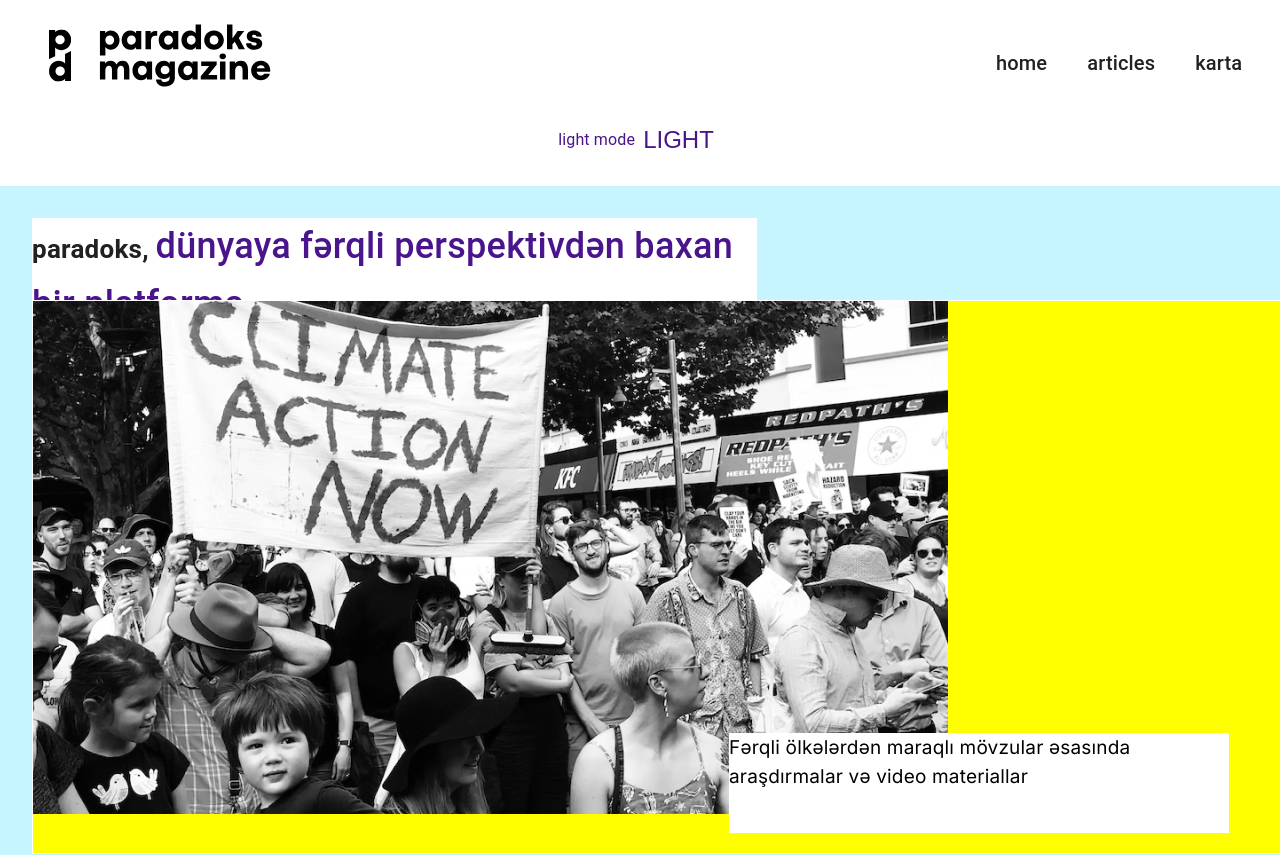
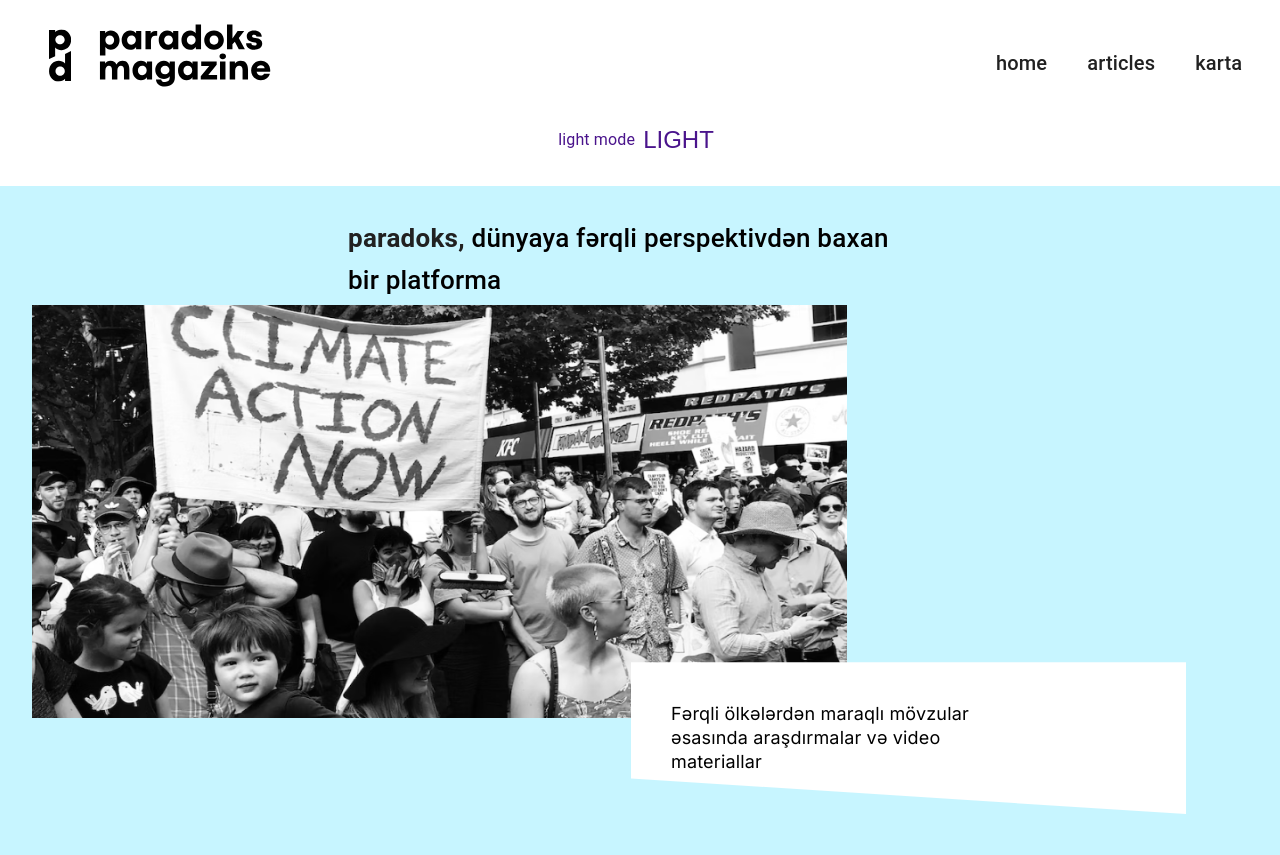
Before and after one commit to javidan-dot-com/paradoks-web, a Next.js app: page / in a window 1280 px wide. Shown: the top 855 px of the page. Built offline with nearby package versions, Linux system fonts and the light colour scheme; a web font is replaced by a local one.

Commit message:
scrollOne styling done

```diff
--- a/modules/scroll-one/ScrollOne.styles.ts
+++ b/modules/scroll-one/ScrollOne.styles.ts
@@ -20,7 +20,8 @@ export const ScrollOneContainerStyles = (theme: Theme) => ({
 
 export const ScrollOneHeaderContainerStyles = (theme: Theme) => ({
   position: "relative",
-  width: "725px",
-  height: "82px",
-  backgroundColor: "white",
-})
+  width: "546px",
+  height: "101px",
+  backgroundColor: "#C7F5FF",
+  left: "316px",
+});
--- a/modules/scroll-one/ScrollOne.tsx
+++ b/modules/scroll-one/ScrollOne.tsx
@@ -1,32 +1,30 @@
 import { Box, Typography } from "@mui/material";
-import { ScrollOneStyles, ScrollOneContainerStyles, ScrollOneHeaderContainerStyles } from "./ScrollOne.styles";
+import {
+  ScrollOneStyles,
+  ScrollOneContainerStyles,
+  ScrollOneHeaderContainerStyles,
+} from "./ScrollOne.styles";
 import Image from "next/image";
 
 const ScrollOne = () => {
   const headingText = {
     brand: "paradoks, ",
     slogan: "dünyaya fərqli perspektivdən baxan bir platforma",
-    secondSlogan:
+    information:
       "Fərqli ölkələrdən maraqlı  mövzular əsasında araşdırmalar və video materiallar",
   };
 
   return (
     <Box sx={(theme) => ScrollOneContainerStyles(theme)}>
-      <Box
-        sx={(theme) => ScrollOneHeaderContainerStyles(theme)}
-      >
+      <Box sx={(theme) => ScrollOneHeaderContainerStyles(theme)}>
         <Typography
           variant="h6"
           sx={{
-            fontSize: "36px",
+            fontSize: "26px",
+            color: "black",
           }}
         >
-          <Typography
-            sx={
-              (theme) => ScrollOneStyles(theme)
-            }
-            component="span"
-          >
+          <Typography sx={(theme) => ScrollOneStyles(theme)} component="span">
             {headingText.brand}
           </Typography>
           {headingText.slogan}
@@ -39,10 +37,9 @@ const ScrollOne = () => {
           position: "relative",
           justifyContent: "flex-start",
           flexDirection: "row",
-          border: "1px solid white",
           width: "100%",
           height: "100%",
-          backgroundColor: "yellow",
+          backgroundColor: "#C7F5FF",
           color: "white",
         }}
       >
@@ -50,37 +47,40 @@ const ScrollOne = () => {
           <Image
             src="/images/imageScrollOne.png"
             alt="Image Scroll One"
-            width={915}
-            height={513}
+            width={815}
+            height={413}
           />
         </Box>
 
         <Box
           sx={{
             position: "absolute",
-            bottom: "20px",
-            right: "60px",
-            width: "500px",
-            height: "100px",
+            bottom: "1px",
+            top: "357px",
+            right: "104px",
+            width: "555px",
+            height: "155px",
             backgroundColor: "white",
+            clipPath: " polygon(0 0, 100% 0, 100% 98%, 0 75%)",
           }}
         >
           <Typography
             sx={{
-              width: "473px",
-              height: "87px",
-              left: "calc(50% - 473px/2 - 3.5px)",
-              top: "calc(50% - 87px/2)",
+              width: "363px",
+              left: "50px",
+              height: "90px",
               fontFamily: "Inter",
               fontStyle: "normal",
               fontWeight: "400",
-              fontSize: "19px",
-              lineHeight: "29px",
+              fontSize: "18px",
+              lineHeight: "24px",
               bgColor: "white",
               color: "black",
+              margin: "40px",
+              textAlign: "left",
             }}
           >
-            {headingText.secondSlogan}
+            {headingText.information}
           </Typography>
         </Box>
       </Box>
```
